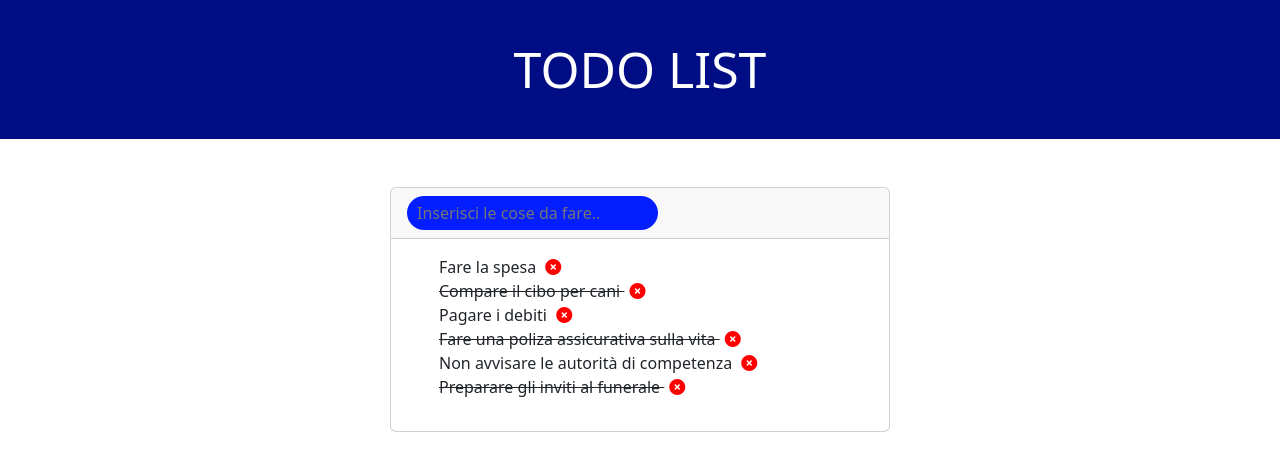
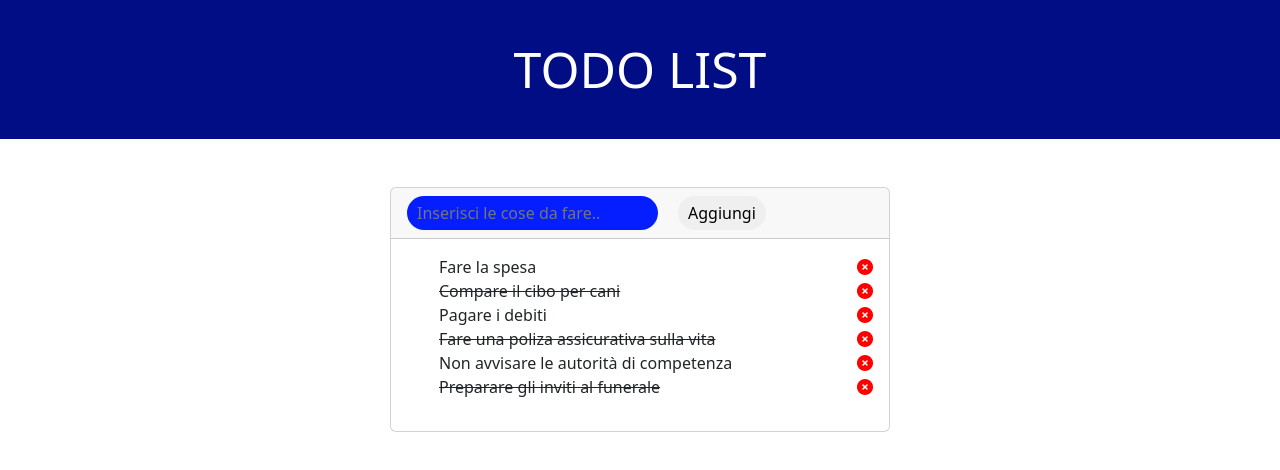
Before and after one commit to giovanni2299/vue-todolist, a plain HTML site: page index.html in a window 1280 px wide. Drawn offline with nearby package versions, Linux system fonts and the light colour scheme.

Commit message:
ADD: MILESTONE 2

```diff
--- a/css/style.css
+++ b/css/style.css
@@ -33,6 +33,19 @@ ul, ol, menu{
 
 }
 
+.btn_add{
+    border: none;
+    margin-left: 20px;
+    border-radius:999px ;
+    padding: 5px 10px;
+}
+
+
+
+.todo-items{
+    display: flex;
+    justify-content: space-between;
+}
 
 .icon-item{
     margin-left: 5px;
--- a/index.html
+++ b/index.html
@@ -22,12 +22,13 @@
                 <div class="card">
                     <div class="card-header">
                         <input class="card-input" type="text" placeholder="Inserisci le cose da fare..">
+                        <button class="btn_add">Aggiungi</button>
                     </div>
                     <div class="card-body">
                         <ul class="todo-list">
                             <li class="todo-items" :class="todo.done === true ? 'text-decoration-line-through' : '' " v-for="(todo,i) in todos">
                                 {{todo.text}}
-                                <a class="icon-item"  href="#"><i class="fa-solid fa-circle-xmark"></i></a>
+                                <a class="icon-item"  href="#"><i class="fa-solid fa-circle-xmark" @click="removeTodo(todo,i)"></i></a>
                             </li>
                         </ul>
                     </div>
--- a/js/app.js
+++ b/js/app.js
@@ -32,5 +32,10 @@ const { createApp } = Vue
         ]
 
       }
+    },
+    methods:{
+        removeTodo(todo,i){
+            this.todos.splice(i,1)
+        }
     }
  }).mount('#app')
```
